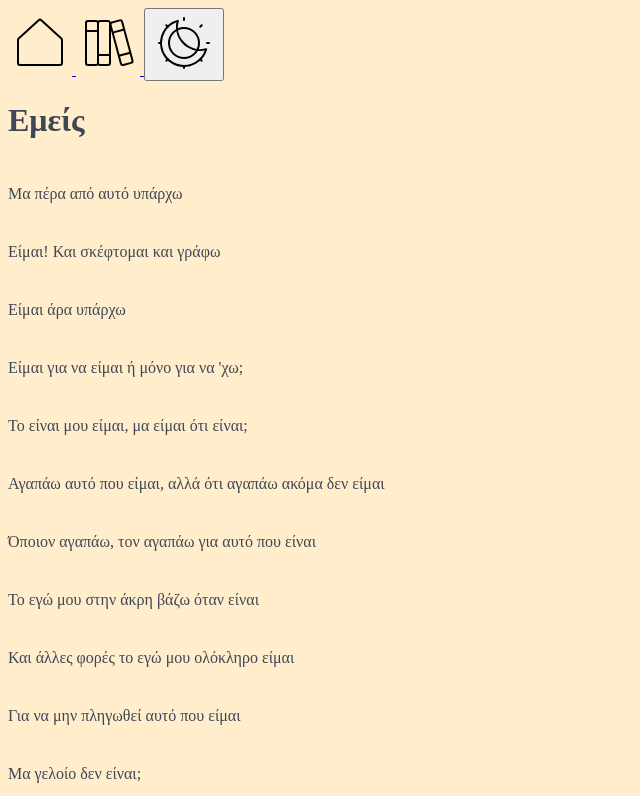
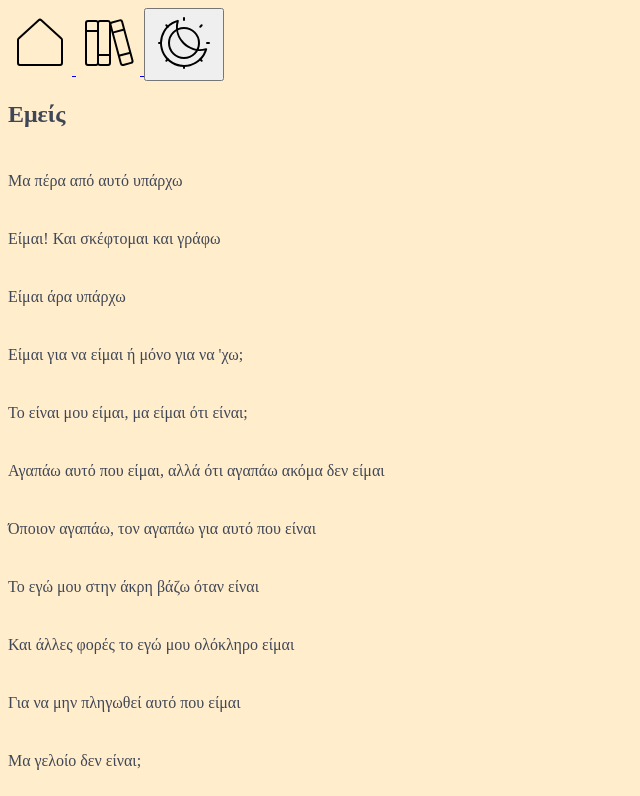
Before and after one commit to alexMet/poetic-thoughts, an Astro site: page /poems/emeis in a window 1280 px wide. Shown: the top 796 px of the page, without its empty margins (0-640 px from the left). Built offline with nearby package versions, Linux system fonts and the light colour scheme; Astro itself is replaced by a stand-in of ours.

Commit message:
Add article around poem layout

```diff
--- a/src/layouts/PoemLayout.astro
+++ b/src/layouts/PoemLayout.astro
@@ -4,6 +4,8 @@
 ---
 
 <BaseLayout pageTitle={frontmatter.title}>
-  <h1 class="my-8 text-5xl font-bold">{frontmatter.title}</h1>
-  <slot />
+  <article>
+    <h1 class="mb-5 text-5xl font-bold">{frontmatter.title}</h1>
+    <slot />
+  </article>
 </BaseLayout>
```
